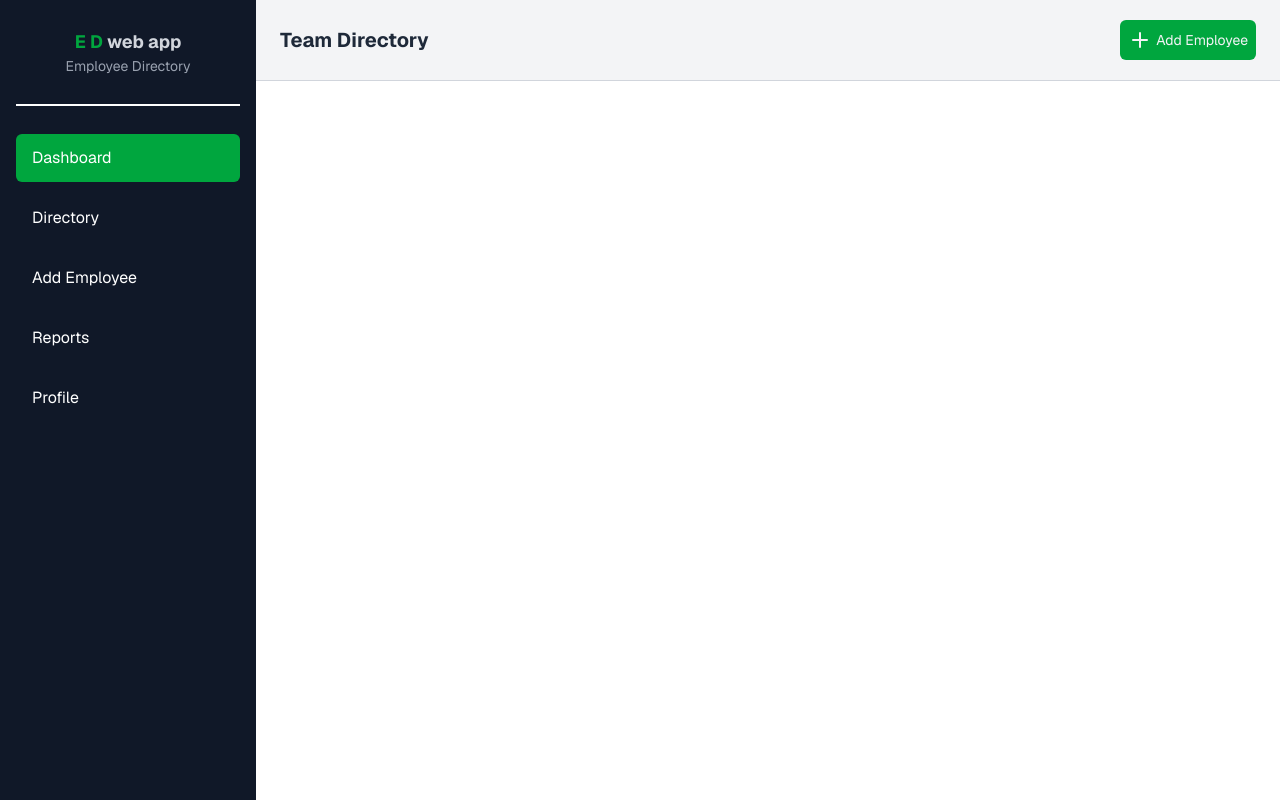
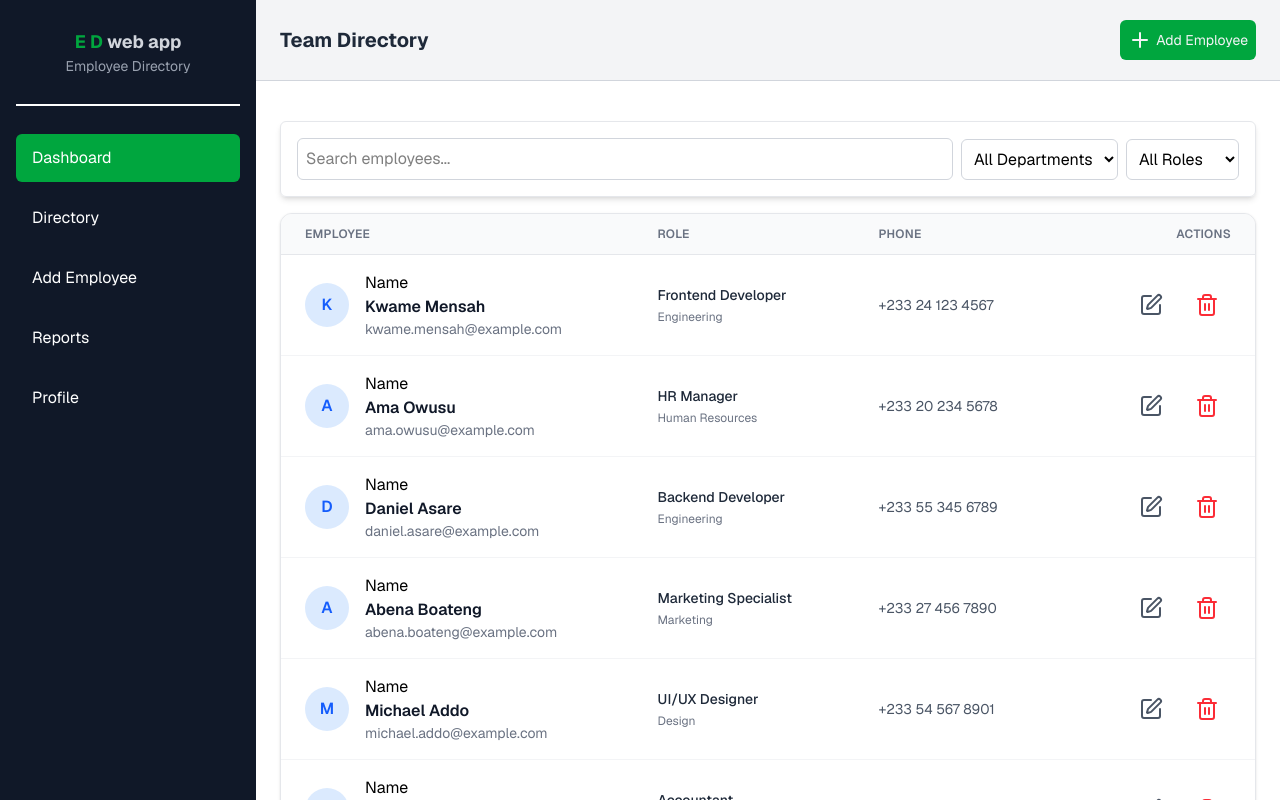
Before and after one commit to AadilNuhu/employee-directory, a Next.js app in the folder client/: page / in a window 1280 px wide. Shown: the top 800 px of the page. Built offline with nearby package versions, Linux system fonts and the light colour scheme.

Commit message:
add search and search results components with mock data

```diff
--- a/client/app/page.tsx
+++ b/client/app/page.tsx
@@ -1,8 +1,10 @@
-
+import Search from "@/components/Search";
+import SearchResults from "@/components/SearchResults"
 export default function Home() {
   return (
-    <div className="">
-      {/* <input type="text" placeholder="Search employees..." /> */}
+    <div className="py-10 px-6">
+      <Search />
+      <SearchResults />
     </div>
   );
 }
--- /dev/null
+++ b/client/components/Search.tsx
@@ -0,0 +1,22 @@
+
+const Search = () => {
+  return (
+    <div className="flex items-center gap-2 border border-gray-200 shadow-md p-4 rounded-md">
+        <input type="text" placeholder="Search employees..." className="p-2 border border-gray-300 focus:outline-none focus:border-gray-400 rounded-md w-full" />
+        <select name="department" id="department" className="p-2 border border-gray-300 rounded-md">
+            <option value="">All Departments</option>
+            <option value="engineering">Engineering</option>
+            <option value="sales">Sales</option>
+            <option value="marketing">Marketing</option>
+        </select>
+        <select name="role" id="role" className="p-2 border border-gray-300 rounded-md">
+            <option value="">All Roles</option>
+            <option value="manager">Manager</option>
+            <option value="developer">Developer</option>
+            <option value="designer">Designer</option>
+        </select>
+    </div>
+  )
+}
+
+export default Search
--- /dev/null
+++ b/client/components/SearchResults.tsx
@@ -0,0 +1,69 @@
+import employees from "@/data/mockUsers"
+import { Edit, Trash } from "lucide-react"
+
+const SearchResults = () => {
+    return (
+        <div className="mt-4 w-full overflow-hidden rounded-xl border border-gray-200 bg-white shadow-sm">
+            <div className="grid grid-cols-[2fr_1.2fr_1fr_1fr] items-center gap-6 border-b border-gray-200 bg-gray-50 px-6 py-3 text-xs font-semibold uppercase tracking-wide text-gray-500">
+                <p>Employee</p>
+                <p>Role</p>
+                <p>Phone</p>
+                <p className="text-right">Actions</p>
+            </div>
+            {employees.map((employee) => (
+                <div
+                    key={employee.id}
+                    className="grid grid-cols-[2fr_1.2fr_1fr_1fr] items-center gap-6 border-b border-gray-100 px-6 py-4 transition-colors last:border-b-0 hover:bg-gray-50"
+                >
+                    {/* Employee */}
+                    <div className="flex items-center gap-4">
+                        <div className="flex h-11 w-11 shrink-0 items-center justify-center rounded-full bg-blue-100 font-semibold text-blue-600">
+                            {employee.name.charAt(0)}
+                        </div>
+
+                        <div className="min-w-0">
+                            Name
+                            <p className="truncate font-semibold text-gray-900">
+                                {employee.name}
+                            </p>
+                            <p className="truncate text-sm text-gray-500">
+                                {employee.email}
+                            </p>
+                        </div>
+                    </div>
+
+                    {/* Role */}
+                    <div>
+                        <p className="text-sm font-medium text-gray-800">
+                            {employee.role}
+                        </p>
+
+                        <p className="mt-1 text-xs text-gray-500">
+                            {employee.department}
+                        </p>
+                    </div>
+
+                    {/* Phone */}
+                    <div>
+                        <p className="text-sm text-gray-600">
+                            {employee.phone}
+                        </p>
+                    </div>
+
+                    {/* Actions */}
+                    <div className="flex justify-end gap-2">
+                        <button className="rounded-lg px-3 cursor-pointer py-2 text-sm font-medium text-gray-600 transition hover:bg-gray-100 hover:text-gray-900">
+                            <Edit />
+                        </button>
+
+                        <button className="rounded-lg px-3 cursor-pointer py-2 text-sm font-medium text-red-500 transition hover:bg-red-50 hover:text-red-600">
+                            <Trash />
+                        </button>
+                    </div>
+                </div>
+            ))}
+        </div>
+    )
+}
+
+export default SearchResults
--- /dev/null
+++ b/client/data/mockUsers.js
@@ -0,0 +1,164 @@
+const employees = [
+  {
+    id: 1,
+    name: "Kwame Mensah",
+    role: "Frontend Developer",
+    department: "Engineering",
+    email: "kwame.mensah@example.com",
+    phone: "+233 24 123 4567",
+  },
+  {
+    id: 2,
+    name: "Ama Owusu",
+    role: "HR Manager",
+    department: "Human Resources",
+    email: "ama.owusu@example.com",
+    phone: "+233 20 234 5678",
+  },
+  {
+    id: 3,
+    name: "Daniel Asare",
+    role: "Backend Developer",
+    department: "Engineering",
+    email: "daniel.asare@example.com",
+    phone: "+233 55 345 6789",
+  },
+  {
+    id: 4,
+    name: "Abena Boateng",
+    role: "Marketing Specialist",
+    department: "Marketing",
+    email: "abena.boateng@example.com",
+    phone: "+233 27 456 7890",
+  },
+  {
+    id: 5,
+    name: "Michael Addo",
+    role: "UI/UX Designer",
+    department: "Design",
+    email: "michael.addo@example.com",
+    phone: "+233 54 567 8901",
+  },
+  {
+    id: 6,
+    name: "Efua Mensima",
+    role: "Accountant",
+    department: "Finance",
+    email: "efua.mensima@example.com",
+    phone: "+233 26 678 9012",
+  },
+  {
+    id: 7,
+    name: "Kofi Antwi",
+    role: "DevOps Engineer",
+    department: "Engineering",
+    email: "kofi.antwi@example.com",
+    phone: "+233 59 789 0123",
+  },
+  {
+    id: 8,
+    name: "Nana Yeboah",
+    role: "Product Manager",
+    department: "Product",
+    email: "nana.yeboah@example.com",
+    phone: "+233 50 890 1234",
+  },
+  {
+    id: 9,
+    name: "Adwoa Asante",
+    role: "Content Strategist",
+    department: "Marketing",
+    email: "adwoa.asante@example.com",
+    phone: "+233 23 901 2345",
+  },
+  {
+    id: 10,
+    name: "Yaw Ofori",
+    role: "IT Support Specialist",
+    department: "IT",
+    email: "yaw.ofori@example.com",
+    phone: "+233 25 012 3456",
+  },
+  {
+    id: 11,
+    name: "Akosua Frimpong",
+    role: "Recruiter",
+    department: "Human Resources",
+    email: "akosua.frimpong@example.com",
+    phone: "+233 28 123 4567",
+  },
+  {
+    id: 12,
+    name: "Samuel Agyeman",
+    role: "Financial Analyst",
+    department: "Finance",
+    email: "samuel.agyeman@example.com",
+    phone: "+233 24 234 5678",
+  },
+  {
+    id: 13,
+    name: "Esi Darko",
+    role: "Product Designer",
+    department: "Design",
+    email: "esi.darko@example.com",
+    phone: "+233 20 345 6789",
+  },
+  {
+    id: 14,
+    name: "Kojo Appiah",
+    role: "QA Engineer",
+    department: "Engineering",
+    email: "kojo.appiah@example.com",
+    phone: "+233 55 456 7890",
+  },
+  {
+    id: 15,
+    name: "Mavis Arthur",
+    role: "Sales Manager",
+    department: "Sales",
+    email: "mavis.arthur@example.com",
+    phone: "+233 27 567 8901",
+  },
+  {
+    id: 16,
+    name: "Richmond Owusu",
+    role: "Sales Representative",
+    department: "Sales",
+    email: "richmond.owusu@example.com",
+    phone: "+233 54 678 9012",
+  },
+  {
+    id: 17,
+    name: "Priscilla Osei",
+    role: "Operations Manager",
+    department: "Operations",
+    email: "priscilla.osei@example.com",
+    phone: "+233 26 789 0123",
+  },
+  {
+    id: 18,
+    name: "Emmanuel Tetteh",
+    role: "Full Stack Developer",
+    department: "Engineering",
+    email: "emmanuel.tetteh@example.com",
+    phone: "+233 59 890 1234",
+  },
+  {
+    id: 19,
+    name: "Linda Baah",
+    role: "Customer Support Specialist",
+    department: "Customer Support",
+    email: "linda.baah@example.com",
+    phone: "+233 50 901 2345",
+  },
+  {
+    id: 20,
+    name: "Josephine Adjei",
+    role: "Project Coordinator",
+    department: "Operations",
+    email: "josephine.adjei@example.com",
+    phone: "+233 23 012 3456",
+  },
+];
+
+export default employees;
```
